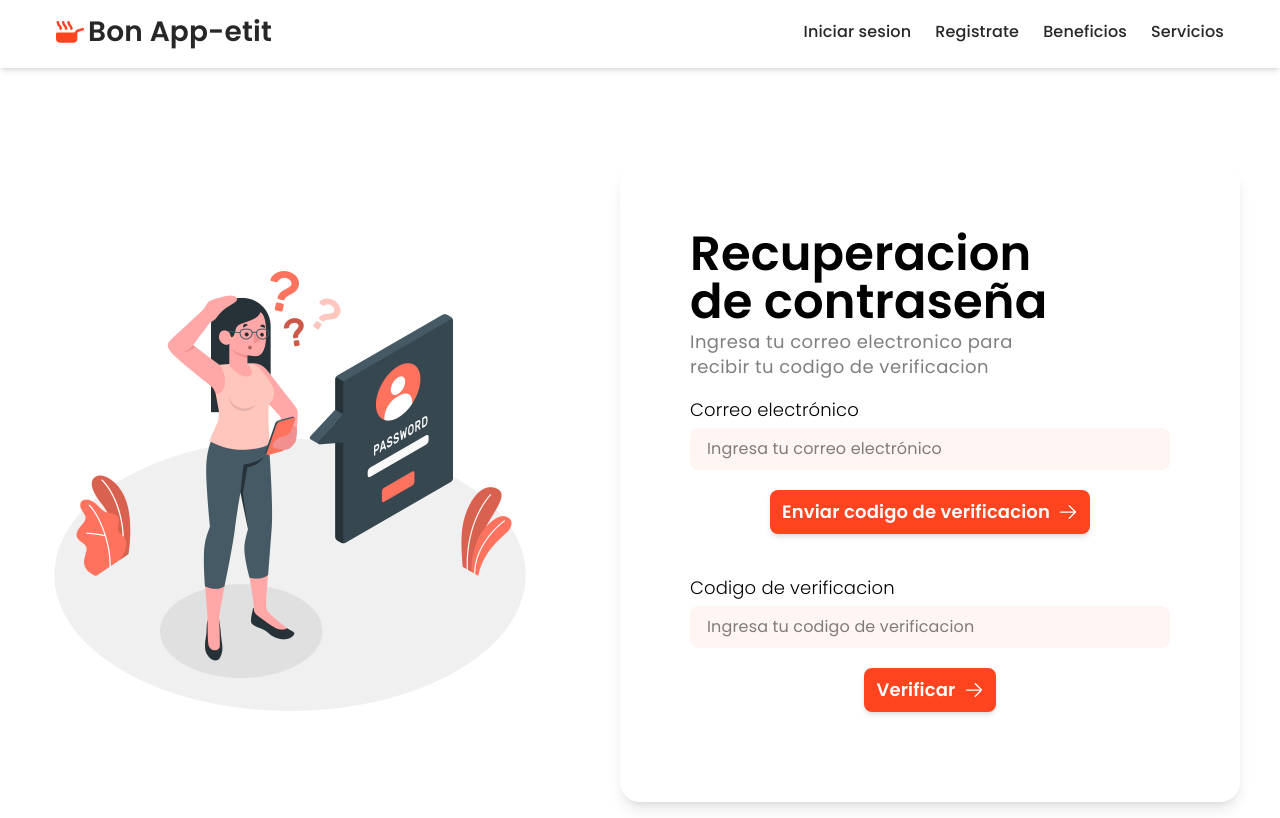
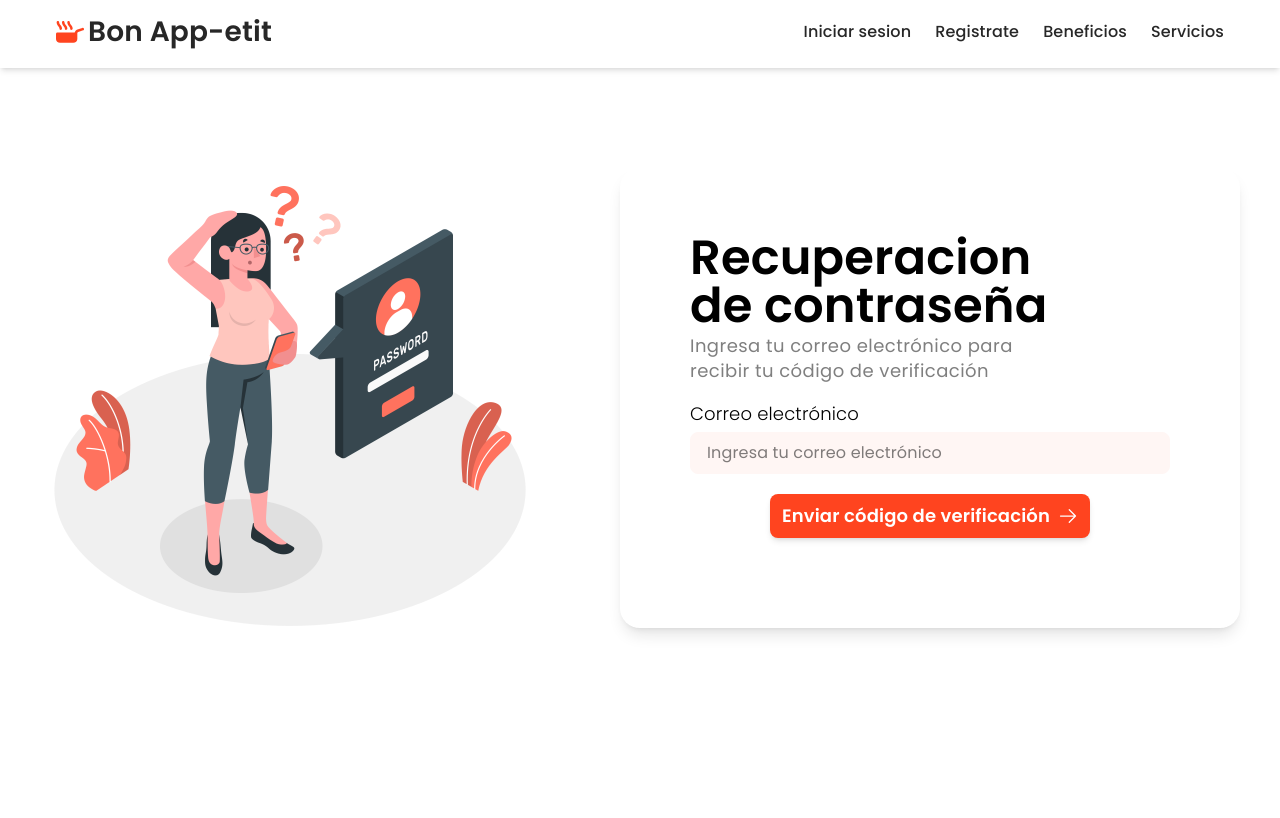
Before and after one commit to BonApp-etit/front, a Next.js app: page /reset_password in a window 1280 px wide. Built offline with nearby package versions, Linux system fonts and the light colour scheme.

Commit message:
validation token for create_password screen not found. TODO

```diff
--- a/src/pages/create_password/index.jsx
+++ b/src/pages/create_password/index.jsx
@@ -4,8 +4,46 @@ import ButtonContained from "@/components/common_components/ButtonContained";
 import NavBar from "@/components/NavBar/NavBar";
 import { Formik, Form as FormikForm, Field, ErrorMessage } from "formik";
 import { passwordVerificationSchema } from "@/hooks/validationSchemas";
+import { useRouter } from "next/router";
 
 export default function CreatePassword() {
+  const router = useRouter();
+  const handleCreatePassword = async (values, { setSubmitting, setErrors }) => {
+    const token = localStorage.getItem("resetToken");
+    if (!token) {
+      console.log("No se encontro un token valido, intenta de nuevo");
+      return;
+    }
+    try {
+      const response = await fetch(
+        "http://localhost:8080/verification/reset_password",
+        {
+          method: "PATCH",
+          headers: {
+            "Content-Type": "application/json",
+            Authorization: `Bearer ${token}`, // Pasar el token temporal
+          },
+          body: JSON.stringify({
+            password: values.password,
+          }),
+        },
+      );
+
+      if (!response.ok) {
+        const errorData = await response.json();
+        setErrors({ general: errorData.message || "Error desconocido" });
+        return;
+      }
+
+      // Redirigir al usuario después de cambiar la contraseña
+      router.push("/login");
+    } catch (error) {
+      console.error("Error cambiando la contraseña:", error);
+      setErrors({ general: "Hubo un problema, intenta de nuevo más tarde." });
+    } finally {
+      setSubmitting(false);
+    }
+  };
   return (
     <main>
       <NavBar />
@@ -13,11 +51,9 @@ export default function CreatePassword() {
       <Formik
         initialValues={{ password: "", passwordConfirmation: "" }}
         validationSchema={passwordVerificationSchema}
-        onSubmit={(values) => {
-          console.log("Datos del formulario", values);
-        }}
+        onSubmit={handleCreatePassword}
       >
-        {({ handleSubmit }) => (
+        {({ isSubmitting, errors }) => (
           <Form
             tittle="Crear nueva contraseña"
             subtitleTop=""
@@ -25,7 +61,7 @@ export default function CreatePassword() {
             src="/assets/CreatePassword/createPassword.svg"
             alt="createPasswordImage"
           >
-            <FormikForm onSubmit={handleSubmit}>
+            <FormikForm>
               <div>
                 <Field
                   label="Contraseña"
@@ -56,12 +92,19 @@ export default function CreatePassword() {
                 />
               </div>
 
+              {errors.general && (
+                <p className="font-roboto text-sm text-red-500 md:text-base lg:text-lg">
+                  {errors.general}
+                </p>
+              )}
+
               <div className="mb-5 mt-5 flex justify-center lg:mb-10">
                 <ButtonContained
                   variant={"generalPoppins"}
                   showIcon={true}
+                  type="submit"
                   isArrowLeft={false}
-                  text="Guardar y entrar"
+                  text={isSubmitting ? "Guardando..." : "Guardar y entrar"}
                 ></ButtonContained>
               </div>
             </FormikForm>
--- a/src/pages/reset_password/index.jsx
+++ b/src/pages/reset_password/index.jsx
@@ -3,31 +3,82 @@ import InputContained from "@/components/common_components/InputContained";
 import ButtonContained from "@/components/common_components/ButtonContained";
 import useIsTablet from "@/hooks/useIsTablet";
 import { Formik, Form as FormikForm, Field, ErrorMessage } from "formik";
-import { verificationCodeSchema } from "@/hooks/validationSchemas";
+import { codeSchema, emailSchema } from "@/hooks/validationSchemas";
+import NavBar from "@/components/NavBar/NavBar";
+import { useState } from "react";
+import { useRouter } from "next/router";
 
-import NavBar from "@/components/NavBar/NavBar";
+export default function AccountVerification() {
+  const router = useRouter();
+  const [step, setStep] = useState(1);
+  const isTablet = useIsTablet();
 
-export default function ResetPassword() {
-  const isTablet = useIsTablet();
+  const handleSubmit = async (values, { setSubmitting, setErrors }) => {
+    try {
+      const endpoint =
+        step === 1
+          ? "http://localhost:8080/verification"
+          : "http://localhost:8080/verification/validation";
+
+      const response = await fetch(endpoint, {
+        method: "POST",
+        headers: {
+          "Content-Type": "application/json",
+        },
+        body: JSON.stringify({ ...values, variant: "resetPassword" }),
+      });
+
+      const data = await response.json();
+      setSubmitting(false);
+
+      if (data.success) {
+        if (step === 1) {
+          console.log("Código de verificación enviado");
+
+          setStep(2);
+        } else {
+          const token = await data.message.data.token;
+          if (token) {
+            localStorage.setItem("resetToken", token);
+            console.log("Token reset guardado en localStorage");
+          } else {
+            console.log("Algo paso al guardar el resetToken");
+          }
+          console.log("Código de verificación validado");
+          router.push("/create_password");
+        }
+      } else {
+        setErrors({ general: data.error || "Ocurrió un error inesperado" });
+      }
+    } catch (error) {
+      setSubmitting(false);
+      console.error("Error de conexión", error);
+      setErrors({ general: "Error al conectar el servidor" });
+    }
+  };
+
   return (
     <main>
       <NavBar />
       <Formik
-        initialValues={{ email: "", verificationCode: "" }}
-        validationSchema={verificationCodeSchema}
-        onSubmit={(values) => {
-          console.log("Datos del formulario", values);
-        }}
+        initialValues={{ email: "", code: "" }}
+        validationSchema={step === 1 ? emailSchema : codeSchema}
+        onSubmit={handleSubmit}
       >
-        {({ handleSubmit }) => (
+        {({ isSubmitting, errors }) => (
           <Form
             tittle="Recuperacion de contraseña"
             subtitleTop=""
-            subtitleBottom="Ingresa tu correo electronico para recibir tu codigo de verificacion "
+            subtitleBottom={
+              step === 1
+                ? "Ingresa tu correo electrónico para recibir tu código de verificación"
+                : "Ingresa el código enviado a tu correo"
+            }
             src="/assets/ResetPassword/resetPassword.svg"
-            alt="resetPasswordImage"
+            alt="ResetPasswordImage"
           >
-            <FormikForm onSubmit={handleSubmit}>
+            <FormikForm>
+              {step === 1 && (
                 <div>
                   <Field
                     name="email"
@@ -41,68 +92,51 @@ export default function ResetPassword() {
                     component="p"
                     className="font-roboto text-sm text-red-500 md:text-base lg:text-lg"
                   />
-              </div>
-
                   <div className="mb-5 mt-5 flex justify-center lg:mb-10">
                     <ButtonContained
                       type="submit"
-                  text="Enviar codigo de verificacion"
-                  variant={"generalPoppins"}
+                      disabled={isSubmitting}
+                      text={
+                        isSubmitting
+                          ? "Enviando..."
+                          : "Enviar código de verificación"
+                      }
                       showIcon={true}
+                      variant="generalPoppins"
                       isArrowLeft={false}
-                ></ButtonContained>
+                    />
                   </div>
-              {isTablet ? (
-                <div className="flex items-center gap-2">
+                </div>
+              )}
+
+              {step === 2 && (
                 <div>
                   <Field
-                      name="verificationCode"
+                    name="code"
                     as={InputContained}
-                      label="Codigo de verificacion"
-                      placeholder="Ingresa tu codigo de verificacion"
+                    label="Código de verificación"
+                    placeholder="Ingresa tu código de verificación"
                     type="text"
                   />
                   <ErrorMessage
-                      name="verificationCode"
+                    name="code"
                     component="p"
                     className="font-roboto text-sm text-red-500 md:text-base lg:text-lg"
                   />
-                  </div>
-
-                  <div className="mb-0">
-                    <ButtonContained
-                      type="submit"
-                      text="Verificar"
-                      variant={"generalPoppins"}
-                      showIcon={true}
-                      isArrowLeft={false}
-                    ></ButtonContained>
-                  </div>
-                </div>
-              ) : (
-                <div>
-                  <div>
-                    <Field
-                      name="verificationCode"
-                      as={InputContained}
-                      label="Codigo de verificacion"
-                      placeholder="Ingresa tu codigo de verificacion"
-                      type="text"
-                    />
-                    <ErrorMessage
-                      name="verificationCode"
-                      component="p"
-                      className="font-roboto text-sm text-red-500 md:text-base lg:text-lg"
-                    />
-                  </div>
+                  {errors.general && (
+                    <p className="font-roboto text-sm text-red-500 md:text-base lg:text-lg">
+                      {errors.general}
+                    </p>
+                  )}
                   <div className="mb-5 mt-5 flex justify-center lg:mb-10">
                     <ButtonContained
                       type="submit"
-                      text="Verificar"
-                      variant={"generalPoppins"}
+                      disabled={isSubmitting}
+                      text={isSubmitting ? "Verificando..." : "Verificar"}
+                      variant="generalPoppins"
                       showIcon={true}
                       isArrowLeft={false}
-                    ></ButtonContained>
+                    />
                   </div>
                 </div>
               )}
```
Lines whose indentation alone changed are shown as unchanged.
